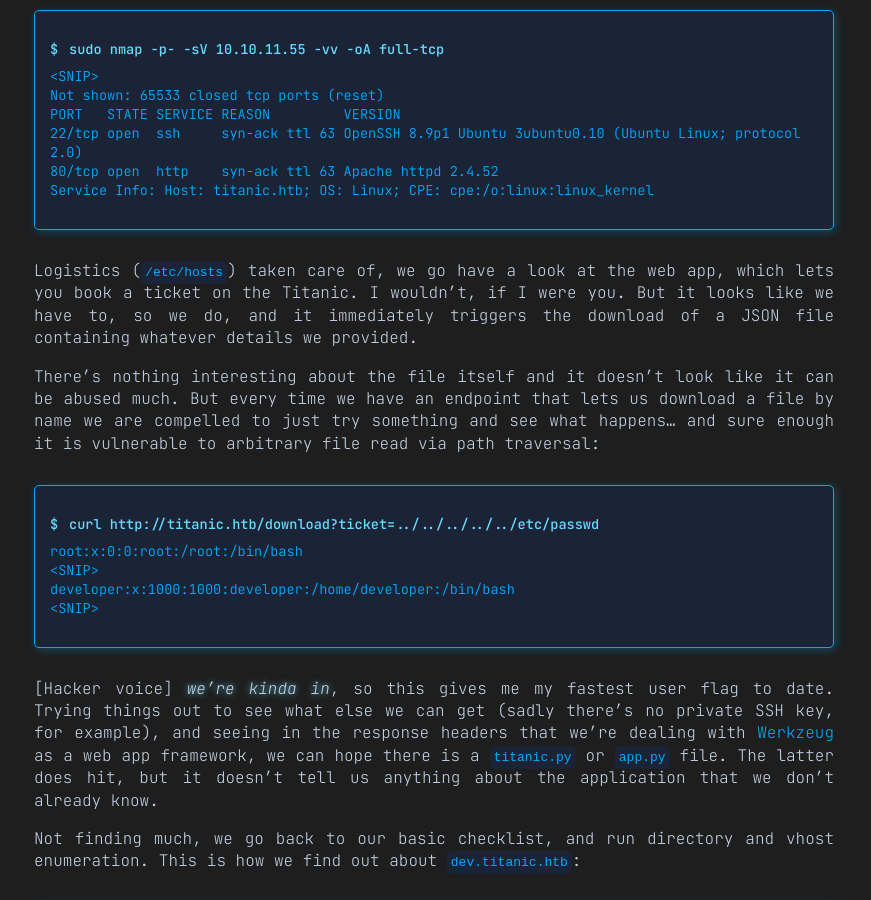
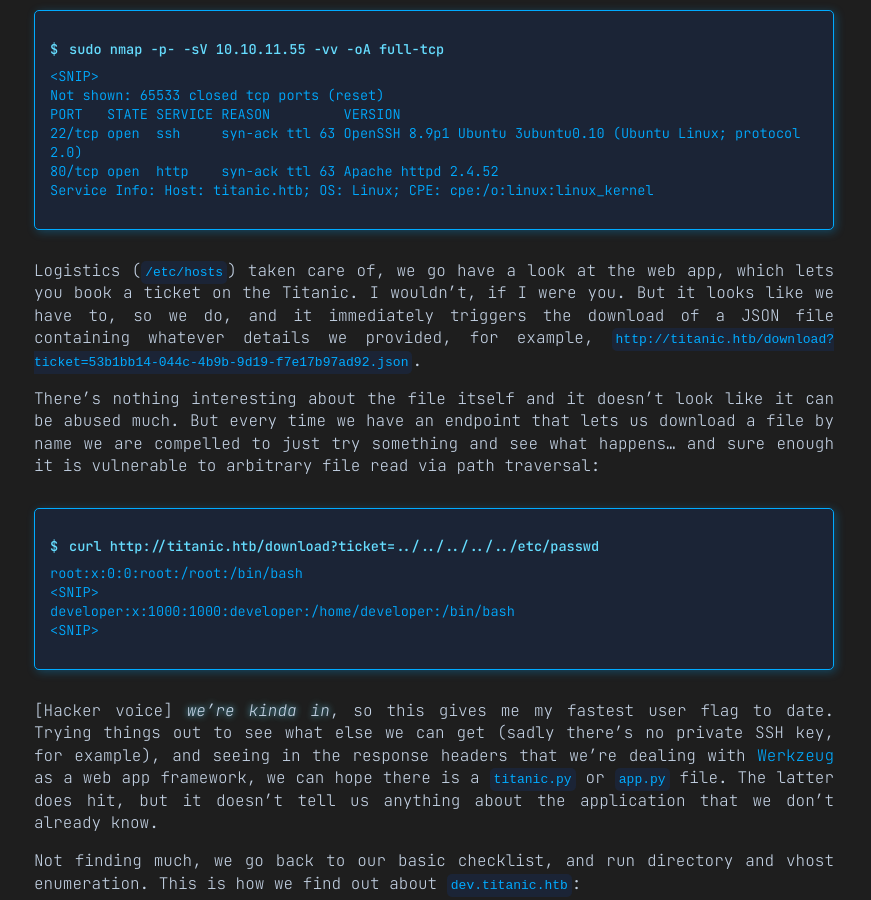
Before and after one commit to tiagomanunes/tiagomanunes.github.io, a Jekyll site: the page built from _writeups/titanic.md, in a window 1280 px wide and 900 px high, scrolled down 990 px. Shown: the whole window, without its empty margins (206-1077 px from the left). Built offline with Jekyll 4.4.1, drawn with Linux system fonts in a browser that asks for light colours.

Commit message:
Small contextualisation

````diff
--- a/_writeups/titanic.md
+++ b/_writeups/titanic.md
@@ -31,7 +31,7 @@ PORT   STATE SERVICE REASON         VERSION
 Service Info: Host: titanic.htb; OS: Linux; CPE: cpe:/o:linux:linux_kernel
 ```
 
-Logistics (`/etc/hosts`) taken care of, we go have a look at the web app, which lets you book a ticket on the Titanic. I wouldn't, if I were you. But it looks like we have to, so we do, and it immediately triggers the download of a JSON file containing whatever details we provided.
+Logistics (`/etc/hosts`) taken care of, we go have a look at the web app, which lets you book a ticket on the Titanic. I wouldn't, if I were you. But it looks like we have to, so we do, and it immediately triggers the download of a JSON file containing whatever details we provided, for example, `http://titanic.htb/download?ticket=53b1bb14-044c-4b9b-9d19-f7e17b97ad92.json`.
 
 There's nothing interesting about the file itself and it doesn't look like it can be abused much. But every time we have an endpoint that lets us download a file by name we are compelled to just try something and see what happens... and sure enough it is vulnerable to arbitrary file read via path traversal:
 ```
````
